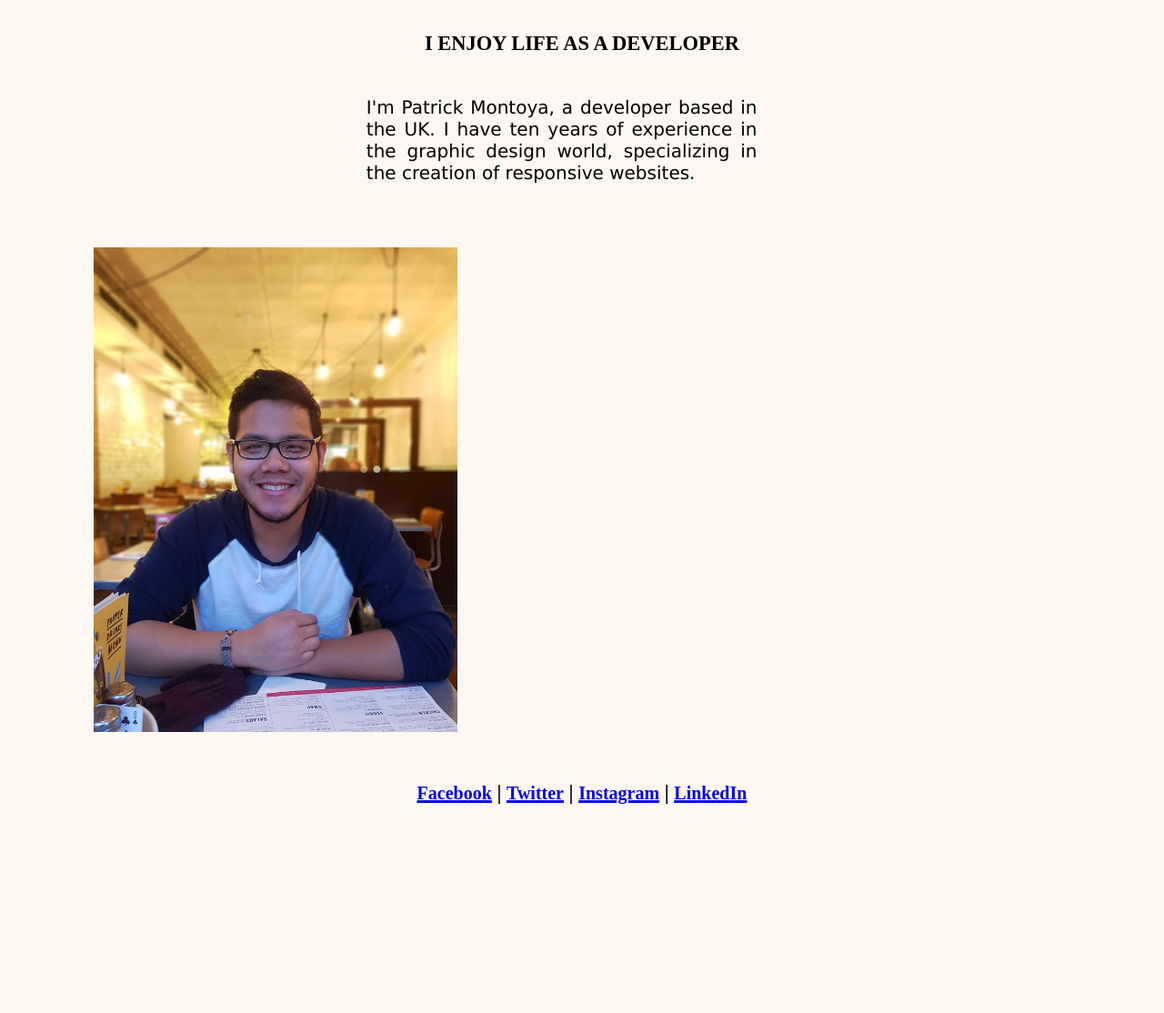
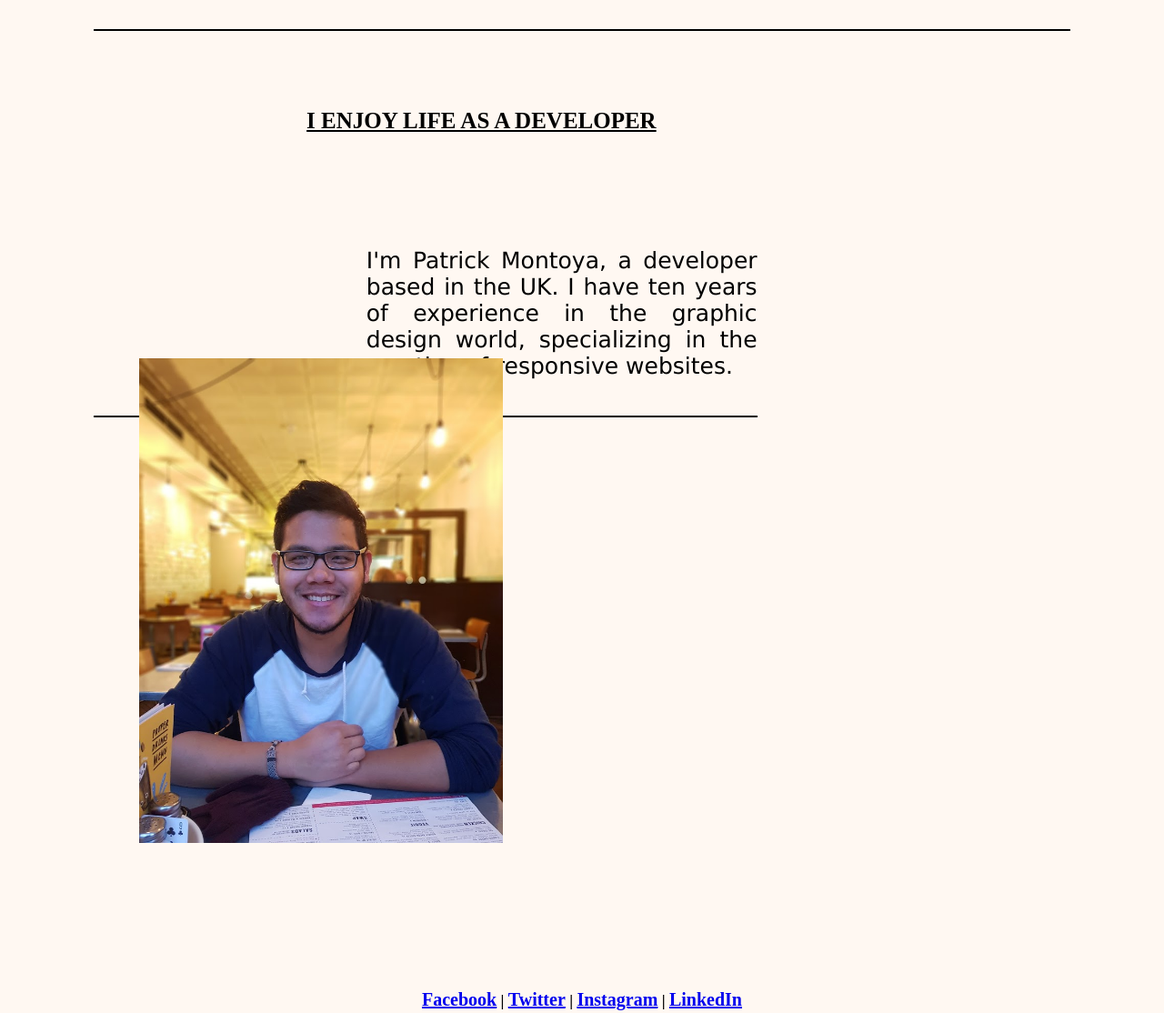
Before and after one commit to patrickmontoya/starter_code, a plain HTML site: page index.html in a window 1280 px wide. Shown: the part 148-1262 px from the top of the page at 91% size. Before the commit the page ends 1058 px from the top, so only its background shows below. Drawn offline with Linux system fonts and the light colour scheme.

Commit message:
made some updates

```diff
--- a/css/styles.css
+++ b/css/styles.css
@@ -1,6 +1,8 @@
 body {
   text-align: center;
   background-color: rgb(255, 248, 242);
+  border-bottom: 5px solid black;
+  border-top: 5px solid black;
 }
 
 ul {
@@ -23,13 +25,6 @@ img {
   margin-top: 50px;
 }
 
-.content-select {
-  text-align: left;
-  max-width: 85%;
-  margin: 0 auto;
-  font-size: 15px;
-}
-
 p {
   font-family: Verdana, Geneva, sans-serif;
   font-size: 20px;
@@ -37,24 +32,50 @@ p {
   max-width: 60%;
 }
 
+u {
+  font-size: 20px;
+}
+
 h2 {
-  text-align: center;
+	text-align: left;
+	font-size: 30px;
+	padding-top: 100px;
+	padding-left: 400px;
+	padding-bottom: 25px;
+    text-decoration: underline;
+}
+
+.content-select {
+  text-align: left;
+  max-width: 85%;
+  margin: 0 auto;
+  font-size: 15px;
+  border-top: 2px solid black;
+}
+
+.index-p {
+  text-align: left;
+  font-size: 25px;
+  padding-left: 200px;
+  padding-top: 75px;
   max-width: 75%;
   margin: 0 auto;
-  margin-bottom: 25px;
-  margin-top: 50px;
+  margin-top: 10px;
 }
 
 .link {
   text-align: center;
+  max-width: 85%;
+  margin: 0 auto;
 }
 
 .list {
-  text-align: center;
+  text-align: left;
   margin-bottom: 90px;
   margin: 0 auto;
   max-width: 85%;
   font-family: Verdana, Geneva, sans-serif;
+  padding-left: 165px;
 }
 
 .experience {
@@ -66,24 +87,27 @@ h2 {
   max-width: 55%;
 }
 
-u {
-  font-size: 20px;
-}
-
 .experience-port {
   text-align: left;
+  font-size: 25px;
   max-width: 40%;
   margin: 5 auto;
   padding-left: 300px;
+  padding-top: 75px;
+  padding-bottom: 40px;
   text-align: justify;
   float: left;
   font-stretch: condensed;
-  font-stlye:
+  border-bottom: 2px solid black;
 }
 
 .profile-pic {
   max-width: 400px;
-/*  float: none;*/
+  /*max-height: 500px;*/
+  padding-left: 50px;
+  /*padding-bottom: 50px;*/
+  position: relative;
+  top: -140px;
 }
 
 .name {
--- a/index.html
+++ b/index.html
@@ -22,7 +22,7 @@
 
   <div class="content-select">
 
-	<h2>I ENJOY LIFE AS A DEVELOPER</h2>
+    <h2 class="index-p"><strong>I ENJOY LIFE AS A DEVELOPER</strong></h2>
 
 	<p class="experience-port">
 		I'm Patrick Montoya, a developer based in the UK. I have ten years of experience in the graphic design world, specializing in the creation of responsive websites.
@@ -30,7 +30,9 @@
 
 	<img class="profile-pic" src="images/20171112_161942.jpg">
 
-	<h2>
-	<a href="https://www.facebook.com/patrick.montoya.9"><u>Facebook</u></a> | <a href="https://www.google.com"><u>Twitter</u></a> | <a href="https://www.instagram.com/patrick_montoya/"><u>Instagram</u></a> | <a href="https://www.google.com"><u>LinkedIn</u></h2></a>
+	<div class="link">
+
+	<h3>
+	<a href="https://www.facebook.com/patrick.montoya.9"><u>Facebook</u></a> | <a href="https://www.google.com"><u>Twitter</u></a> | <a href="https://www.instagram.com/patrick_montoya/"><u>Instagram</u></a> | <a href="https://www.google.com"><u>LinkedIn</u></h3></a>
 </body>
 </html>
```
Also changed, not shown: portfolio.html (+10 -6 lines).
